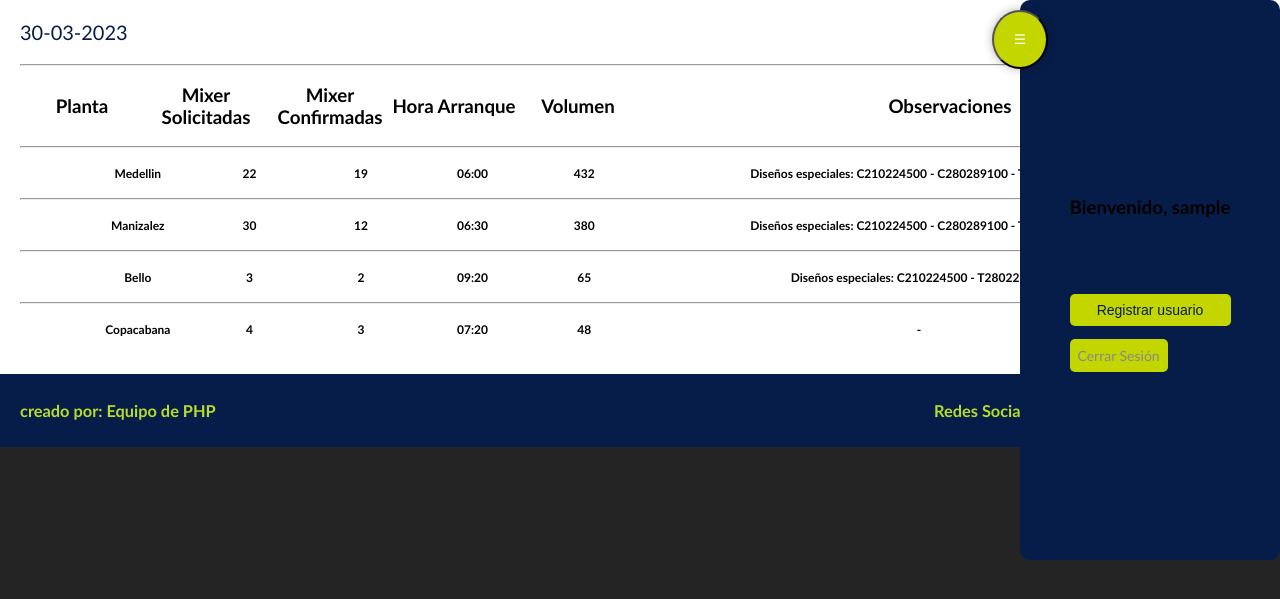
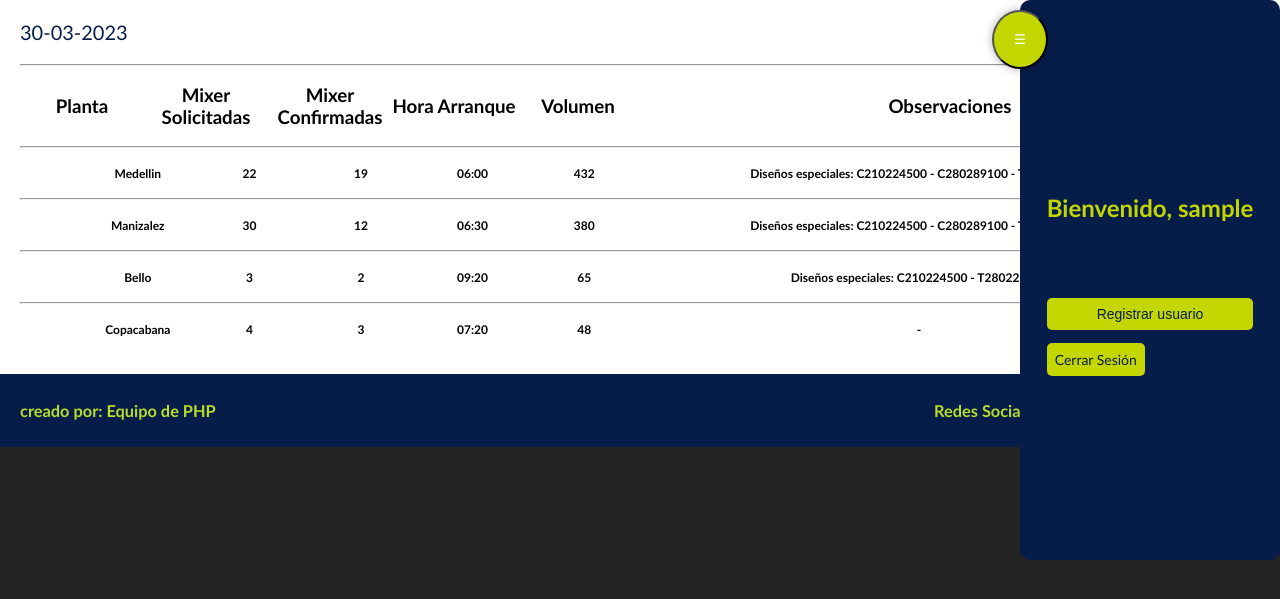
Before and after one commit to Stivens87/ModuloProgramacion, a PHP site: page /moduloprogramacion/Inicio.php in a window 1280 px wide. Shown: the part 100-699 px from the top of the page. Run offline with PHP 8.4, Linux system fonts and the light colour scheme; the visitor is signed in with stand-in values (Sample User, id 1).

Commit message:
Cambios CSS

```diff
--- a/CSS/sidebar.css
+++ b/CSS/sidebar.css
@@ -25,12 +25,25 @@ body {
     transform: translateX(260px);
 }
 
+.sidebar h2{
+    color:  #C4D600;
+}
+
 .sidebar a {
     font-size: 14px;
     text-decoration: none;
     color: #8a8a8a;
 }
-
+.sidebar #create-account-btn{
+     width: 100%;
+    padding: 8px;
+    border: none;
+    border-radius: 5px;
+    font-size: 14px;
+    background-color: #C4D600;
+    color: #071D49;
+    cursor: pointer;
+}
 .sidebar a:hover{
     color: #fff;
 }
@@ -86,9 +99,6 @@ body {
     color: #071D49;
     justify-content: center;
 }
-
-
-
 .toggle-button {
     position: absolute;
     top: 10px;
--- a/Inicio.php
+++ b/Inicio.php
@@ -166,12 +166,12 @@ require_once "verificar_sesion.php";
         <div class="sidebar" id="sidebar">
             <button class="toggle-button" onclick="toggleSidebar()">&#9776;</button>
             <div class="tit">
-                <h3>Bienvenido, <?php echo $username; ?></h3>
+                <h2>Bienvenido, <?php echo $username; ?></h2>
                 <br><br><br><br>
                 <button class="form-submit" id="create-account-btn">Registrar usuario</button>
                 <br><br>
             <div id="sidebar">
-                <a href="logout.php" class="form-submit">Cerrar Sesión</a>
+               <a href="logout.php" class="form-submit" id="create-account-btn">Cerrar Sesión</a>
             </div>
             </div>
         </div>
```
